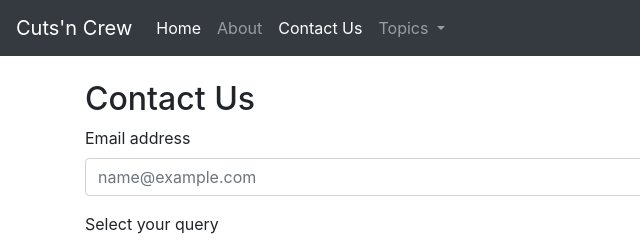
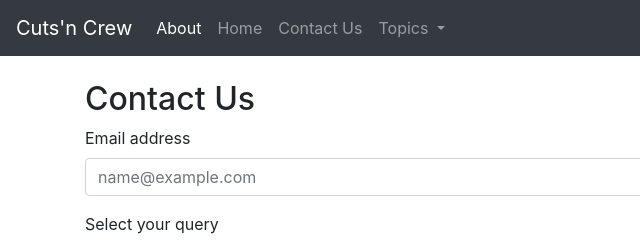
Before and after one commit to manibhandal7827/icoderbootstrapgopi, a plain HTML site: page contact.html in a window 1280 px wide. Shown: the top 240 px of the page, 0-640 px from the left. Drawn offline with nearby package versions, Linux system fonts and the light colour scheme.

Commit message:
Update contact.html

```diff
--- a/contact.html
+++ b/contact.html
@@ -39,14 +39,13 @@
       <div class="collapse navbar-collapse" id="navbarSupportedContent">
         <ul class="navbar-nav mr-auto">
           <li class="nav-item active">
-            <a class="nav-link" href="/">Home <span class="sr-only">(current)</span></a
-            >
+             <a class="nav-link" href="/icoderbootstrapgopi/about.html">About</a>
           </li>
           <li class="nav-item">
-            <a class="nav-link" href="/about.html">About</a>
+            <a class="nav-link" href="/icoderbootstrapgopi/home.html">Home</a>
           </li>
-          <li class="nav-item active">
-            <a class="nav-link" href="/contact.html">Contact Us</a>
+          <li class="nav-item">
+            <a class="nav-link" href="/icoderbootstrapgopi/contact.html">Contact Us</a>
           </li>
           <li class="nav-item dropdown">
             <a
```
